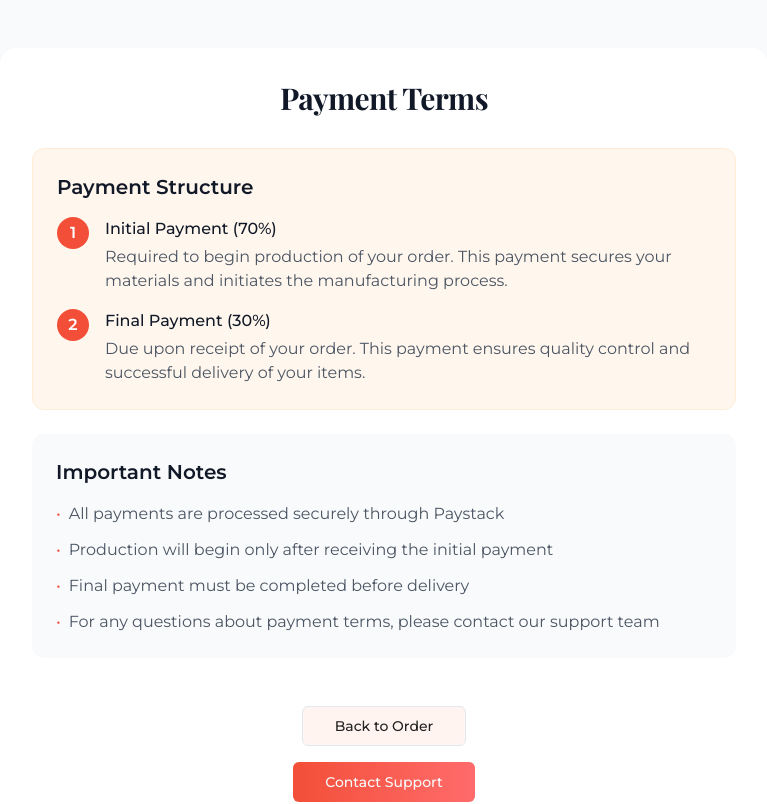
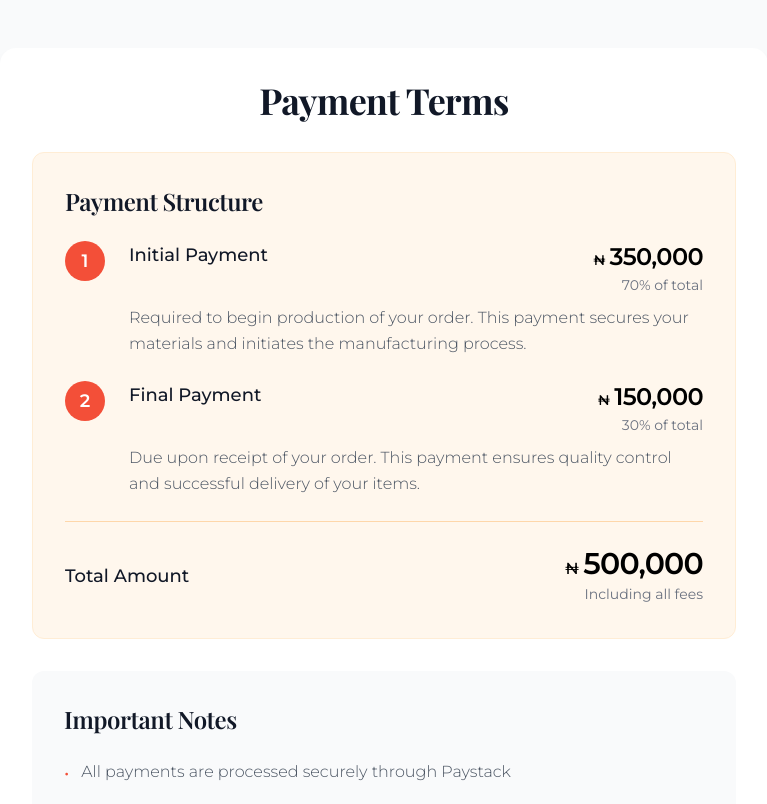
Before and after one commit to nanayawkm/BemmaTrendz, a Next.js app: page /payment-terms in a window 1280 px wide. Shown: the top 804 px of the page, without its empty margins (256-1023 px from the left). Built offline with nearby package versions, Linux system fonts and the light colour scheme.

Commit message:
changees

```diff
--- /dev/null
+++ b/app/api/create-payment/route.ts
@@ -0,0 +1,37 @@
+import { NextResponse } from 'next/server';
+
+export async function POST(request: Request) {
+  try {
+    const body = await request.json();
+    const { amount, email, callback_url } = body;
+
+    // Initialize Paystack payment
+    const response = await fetch('https://api.paystack.co/transaction/initialize', {
+      method: 'POST',
+      headers: {
+        'Authorization': `Bearer ${process.env.PAYSTACK_SECRET_KEY}`,
+        'Content-Type': 'application/json',
+      },
+      body: JSON.stringify({
+        amount,
+        email,
+        callback_url,
+        currency: 'NGN',
+      }),
+    });
+
+    const data = await response.json();
+
+    if (!response.ok) {
+      throw new Error(data.message || 'Payment initialization failed');
+    }
+
+    return NextResponse.json(data);
+  } catch (error) {
+    console.error('Payment initialization error:', error);
+    return NextResponse.json(
+      { error: 'Payment initialization failed' },
+      { status: 500 }
+    );
+  }
+}
--- a/app/payment-terms/page.tsx
+++ b/app/payment-terms/page.tsx
@@ -1,92 +1,130 @@
+"use client";
+
 import { Button } from "@/components/ui/button";
 import Link from "next/link";
 import { ArrowRight } from "lucide-react";
+import dynamic from 'next/dynamic';
+
+// Dynamically import the form with no SSR
+const PaymentForm = dynamic(() => import('@/components/payment-form'), {
+  ssr: false,
+  loading: () => (
+    <Button
+      className="px-8 py-6 text-lg bg-gradient-to-r from-[#f34f38] to-[#ff6b6b] hover:from-[#ff6b6b] hover:to-[#f34f38] text-white flex items-center gap-2 font-montserrat"
+    >
+      Loading Payment...
+    </Button>
+  )
+});
 
 export default function PaymentTerms() {
   return (
     <div className="min-h-screen bg-gray-50 py-12">
       <div className="container mx-auto px-4">
         <div className="max-w-3xl mx-auto bg-white rounded-2xl shadow-lg p-8">
-          <h1 className="text-3xl font-playfair font-bold text-gray-900 mb-8 text-center">
+          <h1 className="text-4xl font-playfair font-bold text-gray-900 mb-8 text-center tracking-wide">
             Payment Terms
           </h1>
 
-          <div className="space-y-6">
-            <div className="bg-orange-50 p-6 rounded-xl border border-orange-100">
-              <h2 className="text-xl font-semibold text-gray-900 mb-4">
+          <div className="space-y-8">
+            <div className="bg-orange-50 p-8 rounded-xl border border-orange-100">
+              <h2 className="text-2xl font-playfair font-semibold text-gray-900 mb-6">
                 Payment Structure
               </h2>
-              <div className="space-y-4">
+              <div className="space-y-6">
                 <div className="flex items-start">
-                  <div className="flex-shrink-0 w-8 h-8 bg-[#f34f38] rounded-full flex items-center justify-center text-white font-bold">
+                  <div className="flex-shrink-0 w-10 h-10 bg-[#f34f38] rounded-full flex items-center justify-center text-white font-bold text-lg">
                     1
                   </div>
-                  <div className="ml-4">
-                    <h3 className="font-medium text-gray-900">Initial Payment (70%)</h3>
-                    <p className="text-gray-600 mt-1">
+                  <div className="ml-6 flex-1">
+                    <div className="flex justify-between items-start mb-2">
+                      <h3 className="font-montserrat font-medium text-lg text-gray-900">Initial Payment</h3>
+                      <div className="text-right">
+                        <div className="flex items-baseline justify-end">
+                          <span className="text-sm font-medium text-black mr-1">₦</span>
+                          <span className="text-2xl font-bold text-black tracking-tight">350,000</span>
+                        </div>
+                        <span className="text-sm text-gray-500">70% of total</span>
+                      </div>
+                    </div>
+                    <p className="text-gray-600 font-light leading-relaxed">
                       Required to begin production of your order. This payment secures your materials and initiates the manufacturing process.
                     </p>
                   </div>
                 </div>
 
                 <div className="flex items-start">
-                  <div className="flex-shrink-0 w-8 h-8 bg-[#f34f38] rounded-full flex items-center justify-center text-white font-bold">
+                  <div className="flex-shrink-0 w-10 h-10 bg-[#f34f38] rounded-full flex items-center justify-center text-white font-bold text-lg">
                     2
                   </div>
-                  <div className="ml-4">
-                    <h3 className="font-medium text-gray-900">Final Payment (30%)</h3>
-                    <p className="text-gray-600 mt-1">
+                  <div className="ml-6 flex-1">
+                    <div className="flex justify-between items-start mb-2">
+                      <h3 className="font-montserrat font-medium text-lg text-gray-900">Final Payment</h3>
+                      <div className="text-right">
+                        <div className="flex items-baseline justify-end">
+                          <span className="text-sm font-medium text-black mr-1">₦</span>
+                          <span className="text-2xl font-bold text-black tracking-tight">150,000</span>
+                        </div>
+                        <span className="text-sm text-gray-500">30% of total</span>
+                      </div>
+                    </div>
+                    <p className="text-gray-600 font-light leading-relaxed">
                       Due upon receipt of your order. This payment ensures quality control and successful delivery of your items.
                     </p>
+                  </div>
+                </div>
+
+                <div className="mt-8 pt-6 border-t border-orange-200">
+                  <div className="flex justify-between items-center">
+                    <span className="font-montserrat font-medium text-lg text-gray-900">Total Amount</span>
+                    <div className="text-right">
+                      <div className="flex items-baseline justify-end">
+                        <span className="text-base font-medium text-black mr-1">₦</span>
+                        <span className="text-3xl font-bold text-black tracking-tight">500,000</span>
+                      </div>
+                      <span className="text-sm text-gray-500">Including all fees</span>
+                    </div>
                   </div>
                 </div>
               </div>
             </div>
 
-            <div className="bg-gray-50 p-6 rounded-xl">
-              <h2 className="text-xl font-semibold text-gray-900 mb-4">
+            <div className="bg-gray-50 p-8 rounded-xl">
+              <h2 className="text-2xl font-playfair font-semibold text-gray-900 mb-6">
                 Important Notes
               </h2>
-              <ul className="space-y-3 text-gray-600">
+              <ul className="space-y-4 text-gray-600">
                 <li className="flex items-start">
-                  <span className="text-[#f34f38] mr-2">•</span>
-                  All payments are processed securely through Paystack
+                  <span className="text-[#f34f38] mr-3 text-lg">•</span>
+                  <span className="font-montserrat font-light leading-relaxed">All payments are processed securely through Paystack</span>
                 </li>
                 <li className="flex items-start">
-                  <span className="text-[#f34f38] mr-2">•</span>
-                  Production will begin only after receiving the initial payment
+                  <span className="text-[#f34f38] mr-3 text-lg">•</span>
+                  <span className="font-montserrat font-light leading-relaxed">Production will begin only after receiving the initial payment</span>
                 </li>
                 <li className="flex items-start">
-                  <span className="text-[#f34f38] mr-2">•</span>
-                  Final payment must be completed before delivery
+                  <span className="text-[#f34f38] mr-3 text-lg">•</span>
+                  <span className="font-montserrat font-light leading-relaxed">Final payment must be completed before delivery</span>
                 </li>
                 <li className="flex items-start">
-                  <span className="text-[#f34f38] mr-2">•</span>
-                  For any questions about payment terms, please contact our support team
+                  <span className="text-[#f34f38] mr-3 text-lg">•</span>
+                  <span className="font-montserrat font-light leading-relaxed">For any questions about payment terms, please contact our support team</span>
                 </li>
               </ul>
             </div>
 
-            <div className="flex flex-col items-center space-y-4 pt-6">
+            <div className="flex flex-col items-center space-y-4 pt-8">
               <Link href="/custom-order">
-                <Button variant="outline" className="px-8">
+                <Button variant="outline" className="px-8 font-montserrat">
                   Back to Order
                 </Button>
               </Link>
               <Link href="/contact">
-                <Button className="px-8 bg-gradient-to-r from-[#f34f38] to-[#ff6b6b] hover:from-[#ff6b6b] hover:to-[#f34f38]">
+                <Button className="px-8 bg-gradient-to-r from-[#f34f38] to-[#ff6b6b] hover:from-[#ff6b6b] hover:to-[#f34f38] font-montserrat">
                   Contact Support
                 </Button>
               </Link>
-              <form action="https://checkout.paystack.com/your-paystack-reference" method="POST">
-                <Button
-                  type="submit"
-                  className="px-8 py-6 text-lg bg-gradient-to-r from-[#f34f38] to-[#ff6b6b] hover:from-[#ff6b6b] hover:to-[#f34f38] text-white flex items-center gap-2"
-                >
-                  Continue to Payment
-                  <ArrowRight className="w-5 h-5" />
-                </Button>
-              </form>
+              <PaymentForm />
             </div>
           </div>
         </div>
--- /dev/null
+++ b/components/payment-form.tsx
@@ -0,0 +1,43 @@
+"use client";
+
+import { Button } from "@/components/ui/button";
+import { ArrowRight } from "lucide-react";
+import { useCallback } from "react";
+
+export default function PaymentForm() {
+  const handlePayment = useCallback(async () => {
+    try {
+      // Initialize Paystack payment
+      const response = await fetch('/api/create-payment', {
+        method: 'POST',
+        headers: {
+          'Content-Type': 'application/json',
+        },
+        body: JSON.stringify({
+          amount: 35000, // Amount in kobo (₦350.00)
+          email: 'customer@example.com', // This should be dynamic in production
+          callback_url: `${window.location.origin}/payment-success`,
+        }),
+      });
+
+      const data = await response.json();
+
+      if (data.authorization_url) {
+        window.location.href = data.authorization_url;
+      }
+    } catch (error) {
+      console.error('Payment initialization failed:', error);
+      // Handle error appropriately
+    }
+  }, []);
+
+  return (
+    <Button
+      onClick={handlePayment}
+      className="px-8 py-6 text-lg bg-gradient-to-r from-[#f34f38] to-[#ff6b6b] hover:from-[#ff6b6b] hover:to-[#f34f38] text-white flex items-center gap-2 font-montserrat"
+    >
+      Continue to Payment
+      <ArrowRight className="w-5 h-5" />
+    </Button>
+  );
+}
--- a/components/product-card.tsx
+++ b/components/product-card.tsx
@@ -44,7 +44,7 @@ export default function ProductCard({
       </Link>
       <div className="flex flex-col p-2">
         <h3 className="mb-2 text-base font-medium line-clamp-1">{title}</h3>
-        <p className="mb-3 font-semibold text-[#f34f38] text-lg">{price}</p>
+        <p className="mb-3 font-semibold text-black text-lg">{price}</p>
         {colors && (
           <div className="flex gap-2 mt-auto">
             {colors.map((color, index) => (
```
Also changed, not shown: app/custom-order/page.tsx (indentation only).
